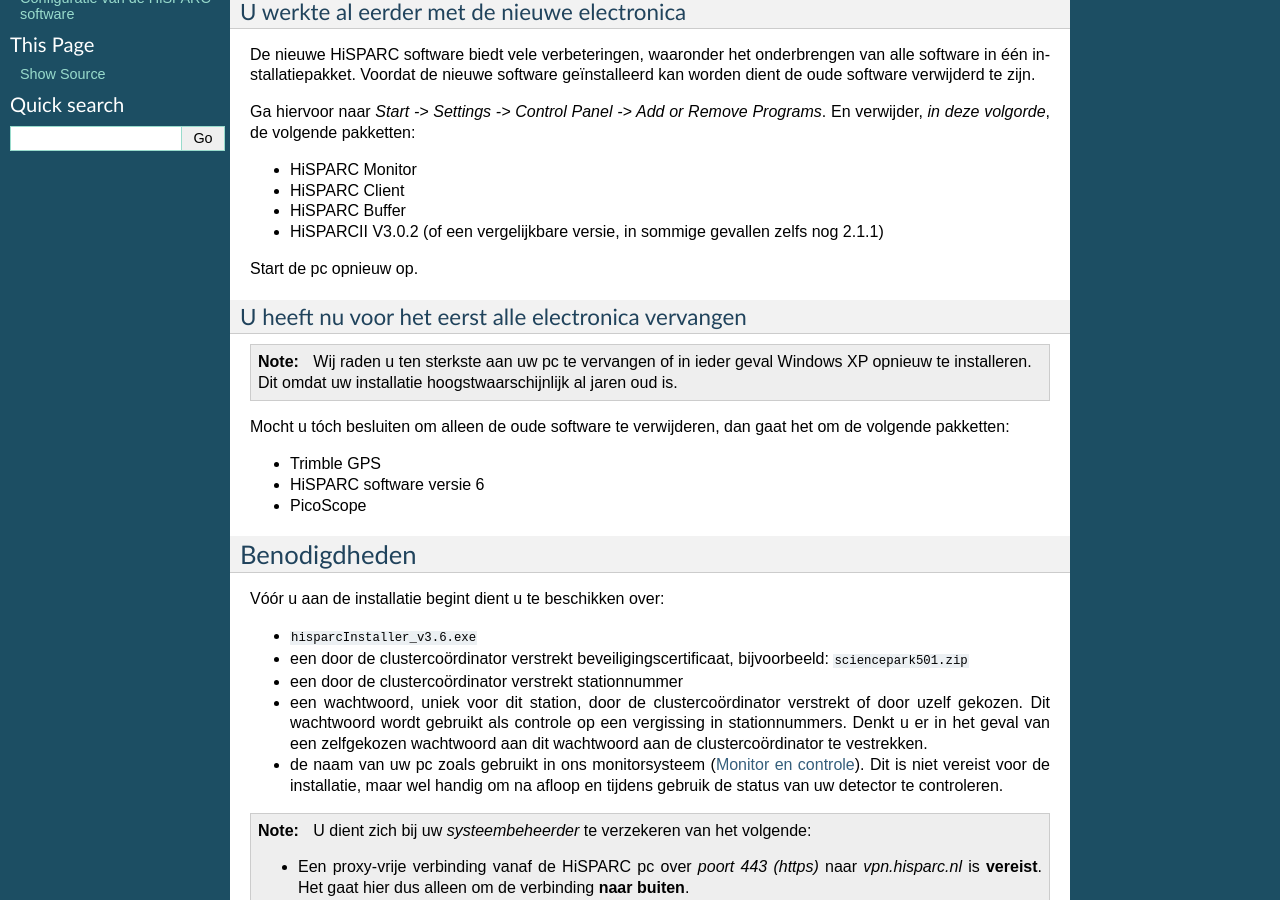
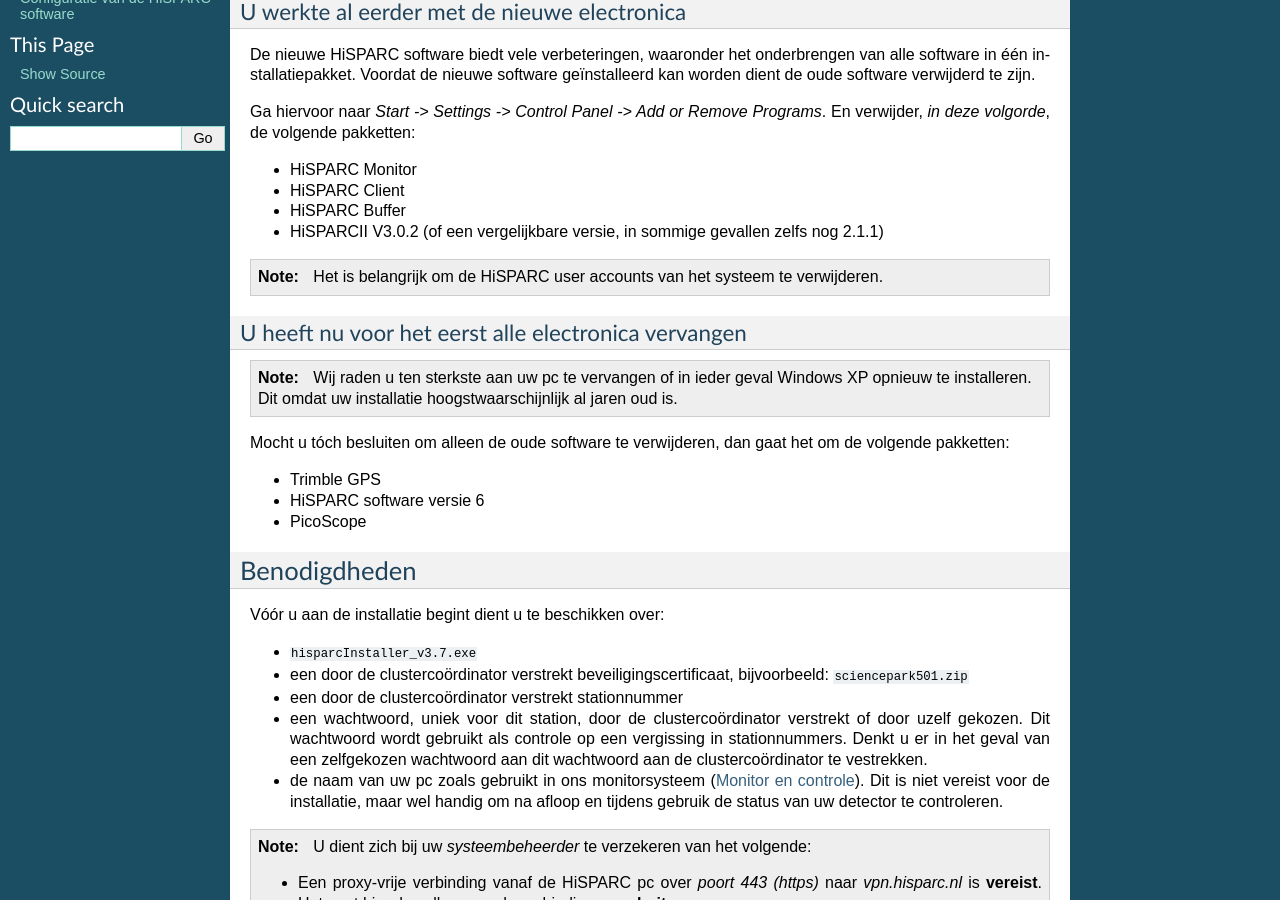
Before and after one commit to HiSPARC/station-software, a Sphinx documentation site: the page built from doc/software-installatie.rst, in a window 1280 px wide and 900 px high, scrolled down 744 px. Built offline with Sphinx 7.4.7, drawn with Linux system fonts in a browser that asks for light colours; some of the changed text lies outside the part shown.

Commit message:
Minor document edits.

```diff
--- a/doc/conf.py
+++ b/doc/conf.py
@@ -45,9 +45,9 @@
 # built documents.
 #
 # The short X.Y version.
-version = '3.6'
+version = '3.7'
 # The full version, including alpha/beta/rc tags.
-release = '3.6'
+release = '3.7'
 
 # The language for content autogenerated by Sphinx. Refer to documentation
 # for a list of supported languages.
--- a/doc/index.rst
+++ b/doc/index.rst
@@ -9,7 +9,7 @@
 ============================================
 
 U kunt het software installatiepakket downloaden: (`software
-<http://www.nikhef.nl/~davidf/installer/hisparcInstaller_v3.6.exe>`_)
+<http://www.nikhef.nl/~davidf/installer/hisparcInstaller_v3.7.exe>`_)
 
 U kunt een pdf-versie van deze handleiding downloaden: (`handleiding
 <http://www.nikhef.nl/~davidf/installer/HiSPARCsoftware.pdf>`_)
--- a/doc/software-installatie.rst
+++ b/doc/software-installatie.rst
@@ -61,7 +61,8 @@
 * HiSPARCII V3.0.2 (of een vergelijkbare versie, in sommige gevallen zelfs
   nog 2.1.1)
 
-Start de pc opnieuw op.
+.. note:: Het is belangrijk om de |hisparc| user accounts van het systeem
+   te verwijderen.
 
 U heeft nu voor het eerst alle electronica vervangen
 ^^^^^^^^^^^^^^^^^^^^^^^^^^^^^^^^^^^^^^^^^^^^^^^^^^^^
@@ -83,7 +84,7 @@
 
 Vóór u aan de installatie begint dient u te beschikken over:
 
-* ``hisparcInstaller_v3.6.exe``
+* ``hisparcInstaller_v3.7.exe``
 * een door de clustercoördinator verstrekt beveiligingscertificaat,
   bijvoorbeeld: ``sciencepark501.zip``
 * een door de clustercoördinator verstrekt stationnummer
```
